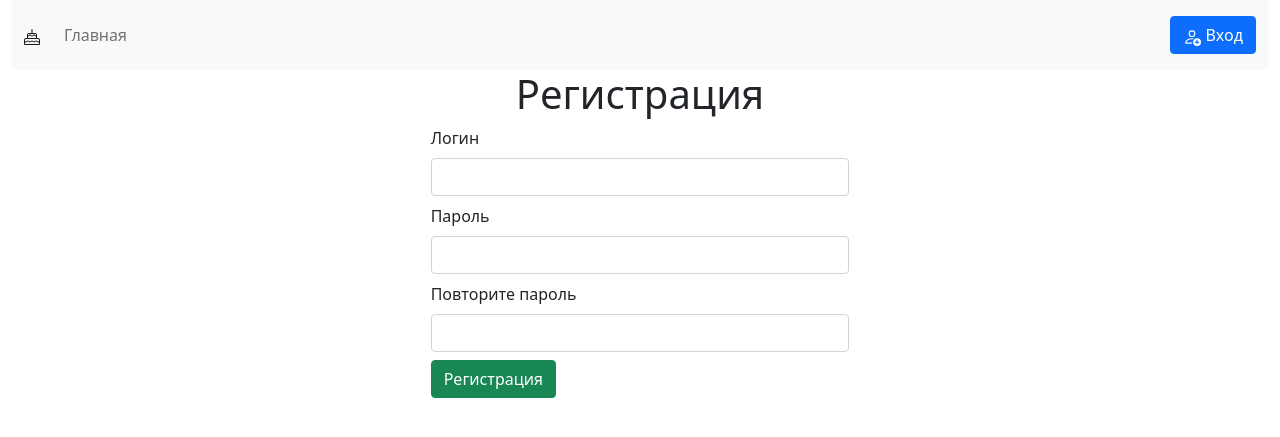
After one commit to jokerjam-s/GB_Recipe, a Django app: page /register/ in a window 1280 px wide. The commit adds this page. Shown: the top 437 px of the page. Run offline with Django 4.2, Linux system fonts and the light colour scheme; some libraries are stand-ins or nearby versions.

Commit message:
continue from redistration

```diff
--- a/cuisine/cuisine/settings.py
+++ b/cuisine/cuisine/settings.py
@@ -122,14 +122,15 @@ USE_TZ = True
 STATIC_URL = "static/"
 # STATIC_ROOT = BASE_DIR / "static"
 STATICFILES_DIRS = [
-   os.path.join(BASE_DIR, "static"),
+   BASE_DIR / "static",
 ]
 
 # Media
 MEDIA_URL = 'media/'
 MEDIA_ROOT = BASE_DIR / 'media'
 
-
+LOGIN_REDIRECT_URL = '/'
+LOGOUT_REDIRECT_URL = '/'
 
 # Default primary key field type
 # https://docs.djangoproject.com/en/4.2/ref/settings/#default-auto-field
--- /dev/null
+++ b/cuisine/recipe/forms.py
@@ -0,0 +1,7 @@
+from django.contrib.auth import get_user_model
+from django.contrib.auth.forms import UserCreationForm
+
+
+class UserCreateForm(UserCreationForm):
+    class Meta(UserCreationForm.Meta):
+        model = get_user_model()
--- a/cuisine/recipe/urls.py
+++ b/cuisine/recipe/urls.py
@@ -1,7 +1,9 @@
-from django.urls import path
+from django.urls import path, include
 from . import views
 
 urlpatterns = [
     path("", views.start),
-    path("index/", views.index, name="index")
+    path("index/", views.index, name="index"),
+    path("", include("django.contrib.auth.urls")),
+    path("register/", views.Register.as_view(), name="register"),
 ]
--- a/cuisine/recipe/views.py
+++ b/cuisine/recipe/views.py
@@ -1,4 +1,7 @@
+from django.contrib.auth import authenticate, login
 from django.shortcuts import render, redirect
+from django.views import View
+from . import forms
 
 
 # Create your views here.
@@ -9,3 +12,30 @@ def index(request):
 def start(request):
     response = redirect('index/')
     return response
+
+
+class Register(View):
+    template_name = 'registration/register.html'
+
+    def get(self, request):
+        context = {
+            'form': forms.UserCreateForm()
+        }
+        return render(request, self.template_name, context)
+
+    def post(self, request):
+        form = forms.UserCreateForm(request.POST)
+
+        if form.is_valid():
+            form.save()
+            username = form.cleaned_data.get('username')
+            password = form.cleaned_data.get('password')
+            user = authenticate(username=username, password=password)
+            login(request, user)
+            return redirect('index/')
+
+        context = {
+            'form': form
+        }
+
+        return render(request, self.template_name, context)
--- a/cuisine/templates/base.html
+++ b/cuisine/templates/base.html
@@ -15,7 +15,64 @@
 
 <div class="container-xxl">
 
+    <section>
 
+        <nav class="navbar navbar-expand-lg navbar-light bg-light">
+            <div class="container-fluid">
+                <a class="navbar-brand" href="/">
+                    <svg xmlns="http://www.w3.org/2000/svg" width="16" height="16" fill="currentColor"
+                         class="bi bi-cake" viewBox="0 0 16 16">
+                        <path d="m7.994.013-.595.79a.747.747 0 0 0 .101 1.01V4H5a2 2 0 0 0-2 2v3H2a2 2 0 0 0-2 2v4a1 1 0 0 0 1 1h14a1 1 0 0 0 1-1v-4a2 2 0 0 0-2-2h-1V6a2 2 0 0 0-2-2H8.5V1.806A.747.747 0 0 0 8.592.802l-.598-.79ZM4 6a1 1 0 0 1 1-1h6a1 1 0 0 1 1 1v.414a.911.911 0 0 1-.646-.268 1.914 1.914 0 0 0-2.708 0 .914.914 0 0 1-1.292 0 1.914 1.914 0 0 0-2.708 0A.911.911 0 0 1 4 6.414V6Zm0 1.414c.49 0 .98-.187 1.354-.56a.914.914 0 0 1 1.292 0c.748.747 1.96.747 2.708 0a.914.914 0 0 1 1.292 0c.374.373.864.56 1.354.56V9H4V7.414ZM1 11a1 1 0 0 1 1-1h12a1 1 0 0 1 1 1v.793l-.354.354a.914.914 0 0 1-1.293 0 1.914 1.914 0 0 0-2.707 0 .914.914 0 0 1-1.292 0 1.914 1.914 0 0 0-2.708 0 .914.914 0 0 1-1.292 0 1.914 1.914 0 0 0-2.708 0 .914.914 0 0 1-1.292 0L1 11.793V11Zm11.646 1.854a1.915 1.915 0 0 0 2.354.279V15H1v-1.867c.737.452 1.715.36 2.354-.28a.914.914 0 0 1 1.292 0c.748.748 1.96.748 2.708 0a.914.914 0 0 1 1.292 0c.748.748 1.96.748 2.707 0a.914.914 0 0 1 1.293 0Z"/>
+                    </svg>
+                </a>
+                <button class="navbar-toggler" type="button" data-bs-toggle="collapse"
+                        data-bs-target="#navbarSupportedContent" aria-controls="navbarSupportedContent"
+                        aria-expanded="false" aria-label="Toggle navigation">
+                    <span class="navbar-toggler-icon"></span>
+                </button>
+                <div class="collapse navbar-collapse" id="navbarSupportedContent">
+                    <ul class="navbar-nav me-auto mb-2 mb-lg-0">
+                        <li class="nav-item">
+                            <a class="nav-link" href="/">Главная</a>
+                        </li>
+                        {% if user.is_authenticated %}
+                        <li class="nav-item">
+                            <a class="nav-link" href="/list">Мои рецепты</a>
+                        </li>
+                        {% endif %}
+                    </ul>
+                    {% if user.is_authenticated %}
+                        <span class="navbar-text text-sm-end me-3">
+                            {{ user.username }}
+                        </span>
+                        <span class="navbar-text">
+                        <a class="btn btn-danger text-white" href="{% url 'logout' %}">
+                            <svg xmlns="http://www.w3.org/2000/svg" width="18" height="18" fill="currentColor"
+                                 class="bi bi-box-arrow-right" viewBox="0 0 16 16">
+                              <path fill-rule="evenodd"
+                                    d="M10 12.5a.5.5 0 0 1-.5.5h-8a.5.5 0 0 1-.5-.5v-9a.5.5 0 0 1 .5-.5h8a.5.5 0 0 1 .5.5v2a.5.5 0 0 0 1 0v-2A1.5 1.5 0 0 0 9.5 2h-8A1.5 1.5 0 0 0 0 3.5v9A1.5 1.5 0 0 0 1.5 14h8a1.5 1.5 0 0 0 1.5-1.5v-2a.5.5 0 0 0-1 0v2z"/>
+                              <path fill-rule="evenodd"
+                                    d="M15.854 8.354a.5.5 0 0 0 0-.708l-3-3a.5.5 0 0 0-.708.708L14.293 7.5H5.5a.5.5 0 0 0 0 1h8.793l-2.147 2.146a.5.5 0 0 0 .708.708l3-3z"/>
+                            </svg>
+                                Выход
+                        </a>
+                        </span>
+                    {% else %}
+                        <span class="navbar-text">
+                        <a class="btn btn-primary text-white" href="{% url 'login' %}">
+                            <svg xmlns="http://www.w3.org/2000/svg" width="18" height="18" fill="currentColor"
+                                 class="bi bi-person-add" viewBox="0 0 16 16">
+                                <path d="M12.5 16a3.5 3.5 0 1 0 0-7 3.5 3.5 0 0 0 0 7Zm.5-5v1h1a.5.5 0 0 1 0 1h-1v1a.5.5 0 0 1-1 0v-1h-1a.5.5 0 0 1 0-1h1v-1a.5.5 0 0 1 1 0Zm-2-6a3 3 0 1 1-6 0 3 3 0 0 1 6 0ZM8 7a2 2 0 1 0 0-4 2 2 0 0 0 0 4Z"/>
+                                <path d="M8.256 14a4.474 4.474 0 0 1-.229-1.004H3c.001-.246.154-.986.832-1.664C4.484 10.68 5.711 10 8 10c.26 0 .507.009.74.025.226-.341.496-.65.804-.918C9.077 9.038 8.564 9 8 9c-5 0-6 3-6 4s1 1 1 1h5.256Z"/>
+                            </svg>
+                            Вход
+                        </a>
+                        </span>
+                    {% endif %}
+                </div>
+            </div>
+        </nav>
+    </section>
 
     <section>
         {% block content %}
--- a/cuisine/templates/index.html
+++ b/cuisine/templates/index.html
@@ -1,7 +1,7 @@
 {% extends 'base.html' %}
 
 {% block content %}
-    <h1 class="h1">Добро пожаловать в книгу рецептов.</h1>
+    <h1 class="h1 text-center">Книга рецептов</h1>
 
 
 
--- /dev/null
+++ b/cuisine/templates/registration/register.html
@@ -0,0 +1,31 @@
+{% extends 'base.html' %}
+
+{% block content %}
+    <h1 class="h1 text-center">Регистрация</h1>
+    <div class="col-lg-4 col-md-6 m-auto">
+        <form method="post" action="{% url 'register' %}">
+            {% csrf_token %}
+
+            {% if form.errors %}
+                <div class="alert alert-danger alert-dismissible">{{ form.errors.error }}</div>
+            {% endif %}
+
+            <div class="mb-2">
+                <label class="form-label" for="id_username">Логин</label>
+                <input class="form-control" type="text" name="username" maxlength="150" required="" id="id_username">
+            </div>
+
+            <div class="mb-2">
+                <label class="form-label" for="id_password1">Пароль</label>
+                <input class="form-control" type="password" name="password1" autocomplete="new-password" required="" id="id_password1">
+            </div>
+
+            <div class="mb-2">
+                <label class="form-label" for="id_password2">Повторите пароль</label>
+                <input class="form-control" type="password" name="password2" autocomplete="new-password" required="" id="id_password2">
+            </div>
+
+            <button class="btn btn-success" type="submit">Регистрация</button>
+        </form>
+    </div>
+{% endblock %}
```
Also changed, not shown: cuisine/templates/registration/login.html (added, +29 -0 lines).
